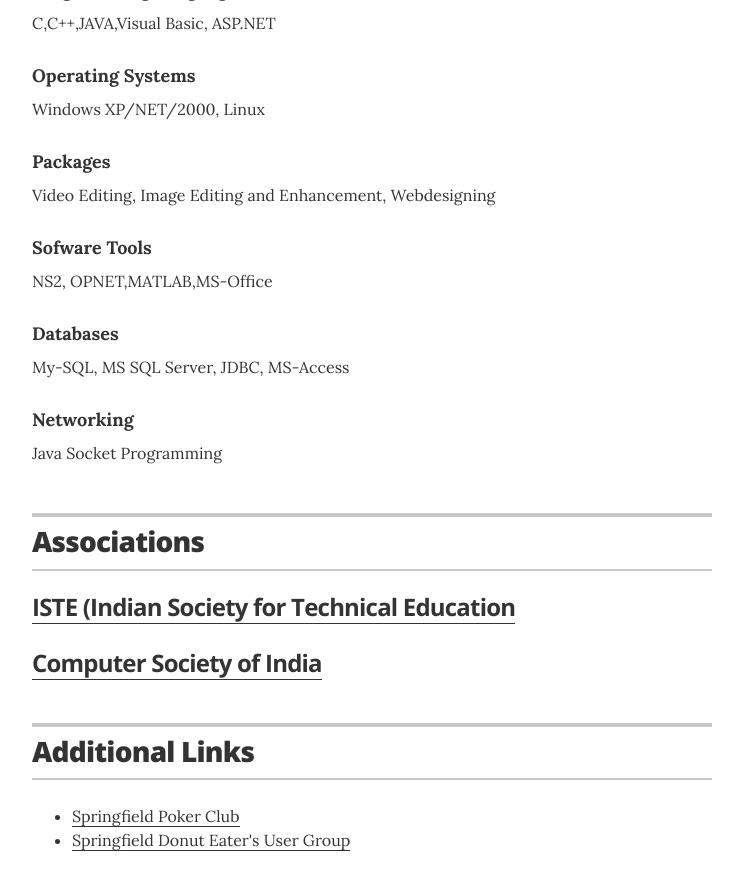
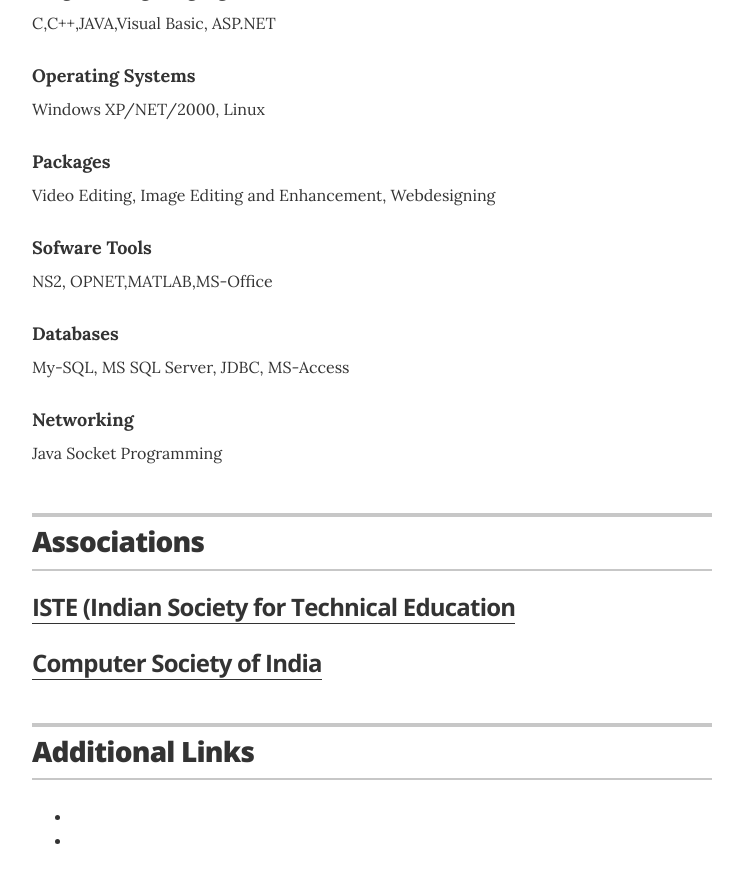
Before and after one commit to manojramchandran/manojramchandran.github.com, a Jekyll site: the page built from index.html, in a window 1280 px wide and 900 px high, scrolled down 3148 px. Shown: the top 890 px of the window, without its empty margins (268-1011 px from the left). Built offline with Jekyll 4.4.1, drawn with Linux system fonts in a browser that asks for light colours.

Commit message:
Update resume.html

```diff
--- a/_layouts/resume.html
+++ b/_layouts/resume.html
@@ -281,8 +281,8 @@
 
         <div class="resume-item">
           <ul class="resume-item-list">
-            <li><a href="#">Springfield Poker Club</a></li>
-            <li><a href="#">Springfield Donut Eater's User Group</a></li>
+            <li><a href="#"></a></li>
+            <li><a href="#"></a></li>
           </ul>
         </div>
 
```
